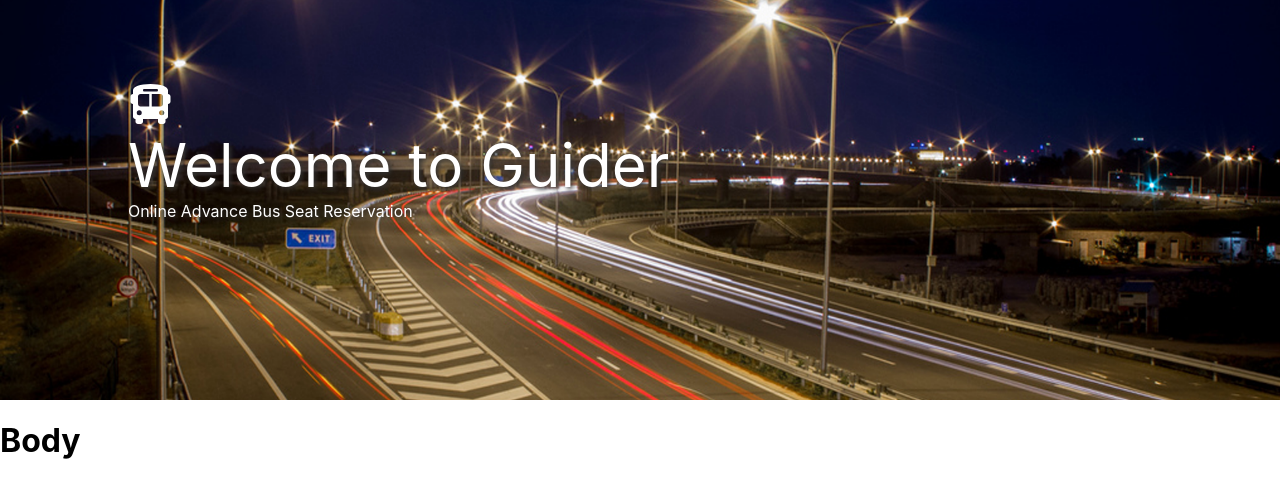
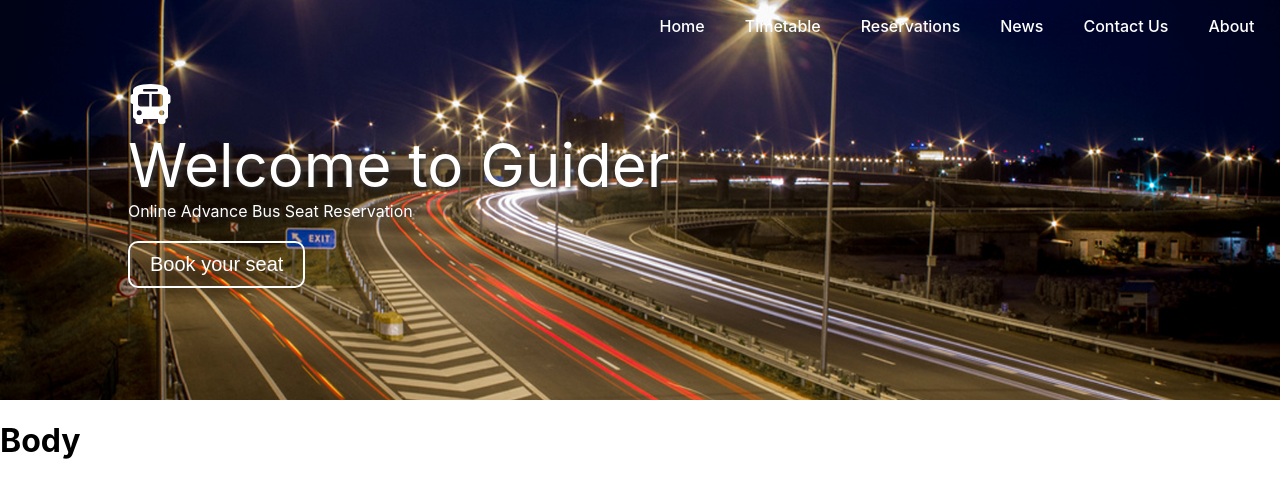
Before and after one commit to Guider-Bus-Reservation-System/Frontend, a React (Create React App) app: page / in a window 1280 px wide. Shown: the top 498 px of the page. Built offline with nearby package versions, Linux system fonts and the light colour scheme.

Commit message:
added navbar
Co-Authored-By: GayathmaHiruni <131847817+GayathmaHiruni@users.noreply.github.com>
Co-Authored-By: MethmiDharmakeerthi <97521363+MethmiDharmakeerthi@users.noreply.github.com>
Co-Authored-By: Prasadini30 <125174664+Prasadini30@users.noreply.github.com>

```diff
--- /dev/null
+++ b/src/components/common/navbar.jsx
@@ -0,0 +1,22 @@
+import React from "react";
+
+import "./styles/navbar.css";
+
+const Navbar = () => {
+	return (
+		<React.Fragment>
+			<div className="navbar">
+				<div className="navbar-links">
+					<div className="navbar-links-item">Home</div>
+					<div className="navbar-links-item">Timetable</div>
+					<div className="navbar-links-item">Reservations</div>
+					<div className="navbar-links-item">News</div>
+					<div className="navbar-links-item">Contact Us</div>
+					<div className="navbar-links-item">About</div>
+				</div>
+			</div>
+		</React.Fragment>
+	);
+};
+
+export default Navbar;
--- /dev/null
+++ b/src/components/common/styles/navbar.css
@@ -0,0 +1,14 @@
+.navbar {
+	background: transparent;
+	color: white;
+}
+
+.navbar-links {
+	display: flex;
+	font-weight: 500;
+	cursor: pointer;
+}
+
+.navbar-links-item + .navbar-links-item {
+	margin-left: 40px;
+}
--- a/src/components/index.jsx
+++ b/src/components/index.jsx
@@ -1,4 +1,6 @@
 import React from "react";
+
+import Navbar from "./common/navbar";
 
 import "./styles/index.css";
 import { FontAwesomeIcon } from "@fortawesome/react-fontawesome";
@@ -9,6 +11,10 @@ const Index = () => {
 		<React.Fragment>
 			<div className="home">
 				<div className="home-header">
+					<div className="home-header-navbar">
+						<Navbar />
+					</div>
+
 					<div className="home-header-image-container">
 						<img
 							src="homepage.png"
@@ -27,6 +33,9 @@ const Index = () => {
 						<div className="home-header-subtitle">
 							Online Advance Bus Seat Reservation
 						</div>
+						<div className="home-header-button">
+							<button>Book your seat</button>
+						</div>
 					</div>
 				</div>
 
--- a/src/components/styles/index.css
+++ b/src/components/styles/index.css
@@ -1,5 +1,11 @@
 .home-header {
 	height: 400px;
+}
+
+.home-header-navbar {
+	position: absolute;
+	right: 2%;
+	top: 2%;
 }
 
 .home-header-image-container {
@@ -28,3 +34,17 @@
 .home-header-title {
 	font-size: 60px;
 }
+
+.home-header-button {
+	padding-top: 20px;
+}
+
+.home-header-button button {
+	font-size: 20px;
+	background-color: transparent;
+	border-radius: 10px;
+	border: 2px solid white;
+	padding: 10px 20px;
+	color: white;
+	cursor: pointer;
+}
```
Also changed, not shown: src/index.css (+8 -8 lines).
